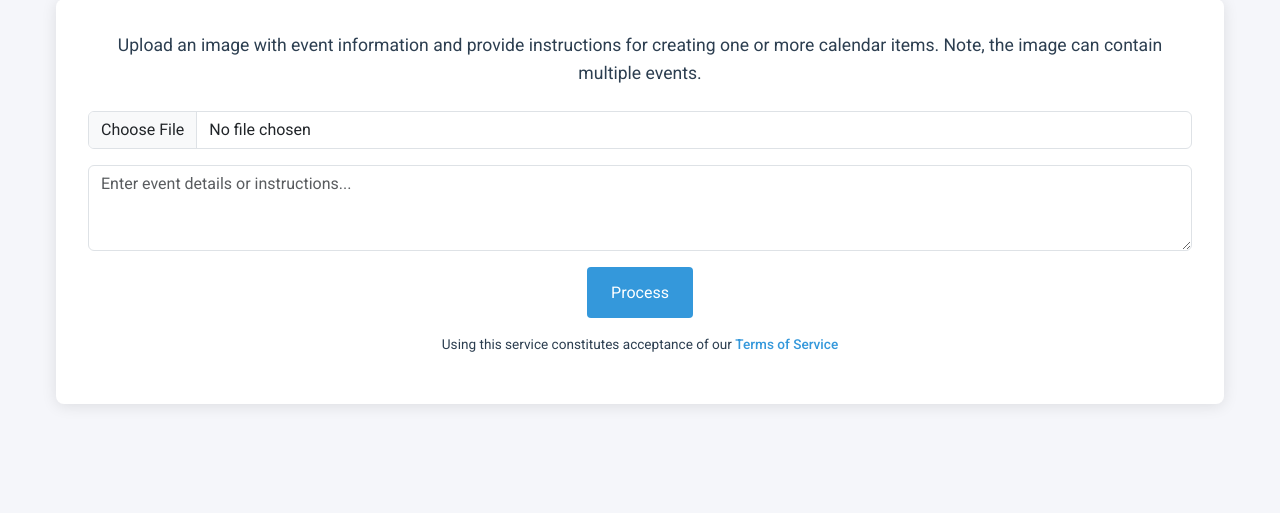
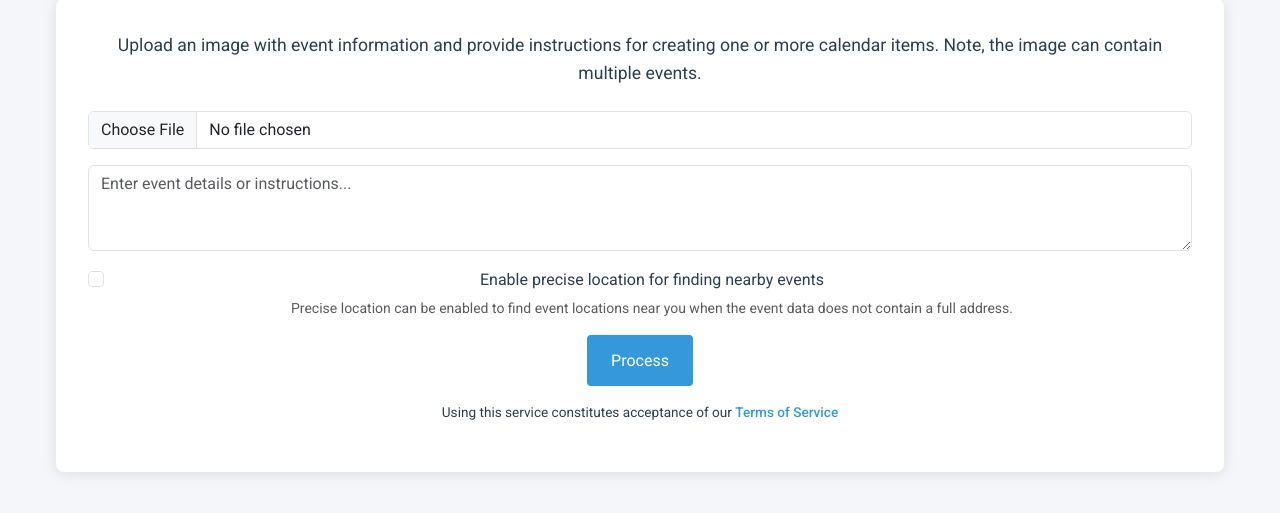
Before and after one commit to ericwastaken/CalendarHelperAi, a Flask app: page / in a window 1280 px wide. Shown: the part 153-666 px from the top of the page. Run offline with Flask 3, Linux system fonts and the light colour scheme; some libraries are stand-ins or nearby versions.

Commit message:
Assistant checkpoint: Add IP and precise location detection
Assistant generated file changes:
- routes.py: Add IP and location detection, Add location processing
- templates/index.html: Add location controls
- static/js/app.js: Add location handling

---

User prompt:

Can we add IP detection so we can tell the rough location of the user?
Also, can we add a checkbox to enable precise location, which then prompts the browser for permission with the disclaimer "Precise location can be enabled to find event locations near you when the event data does not contain a full address."

```diff
--- a/routes.py
+++ b/routes.py
@@ -9,7 +9,8 @@ import uuid
 @app.route('/')
 def index():
     session['session_id'] = str(uuid.uuid4())
-    return render_template('index.html')
+    client_ip = request.headers.get('X-Forwarded-For', request.remote_addr)
+    return render_template('index.html', client_ip=client_ip)
 
 @app.route('/process', methods=['POST'])
 def process():
@@ -24,10 +25,14 @@ def process():
         else:
             image_data = None
 
-        # Get timezone from request
+        # Get timezone and location data
         timezone = request.headers.get('X-Timezone', 'UTC')
+        latitude = request.form.get('latitude')
+        longitude = request.form.get('longitude')
+        location_data = {'latitude': latitude, 'longitude': longitude} if latitude and longitude else None
+
         # Process with AI
-        events = process_image_and_text(image_data, text, None, timezone)
+        events = process_image_and_text(image_data, text, None, timezone, location_data)
 
         # Store in session
         session['current_events'] = events
--- a/templates/index.html
+++ b/templates/index.html
@@ -33,6 +33,11 @@
                 <div class="mb-3">
                     <textarea class="form-control" id="text" name="text" rows="3"
                               placeholder="Enter event details or instructions..."></textarea>
+                </div>
+                <div class="mb-3 form-check">
+                    <input type="checkbox" class="form-check-input" id="preciseLocation">
+                    <label class="form-check-label" for="preciseLocation">Enable precise location for finding nearby events</label>
+                    <small class="form-text text-muted d-block">Precise location can be enabled to find event locations near you when the event data does not contain a full address.</small>
                 </div>
                 <div class="text-center">
                     <button type="submit" class="button" id="processButton">Process</button>
```
Also changed, not shown: static/js/app.js (+14 -0 lines).
